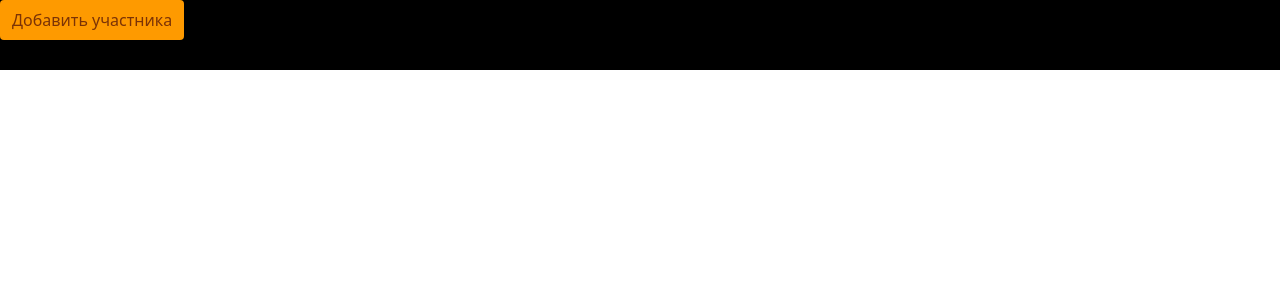
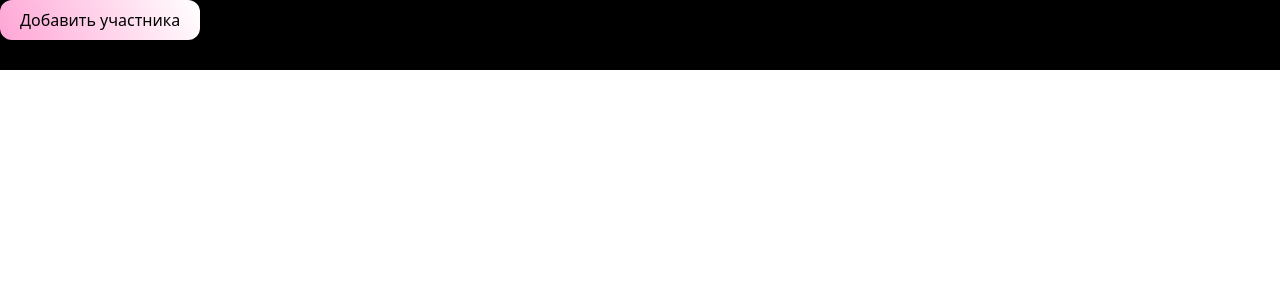
Before and after one commit to JaroslawChaykin/bungen, a React (Vite) app: page / in a window 1280 px wide. Shown: the top 300 px of the page. Built offline with nearby package versions, Linux system fonts and the light colour scheme.

Commit message:
new button style

```diff
--- a/src/shared/ui/BunButton/BunButton.jsx
+++ b/src/shared/ui/BunButton/BunButton.jsx
@@ -1,7 +1,7 @@
 export const BunButton = ({ children, ...rest }) => {
   return (
     <button
-      className="h-10 px-3 rounded-sm bg-amber-500 text-amber-900"
+      className="h-10 px-5 rounded-xl bg-linear-65 from-pink-300 to-white text-black"
       {...rest}
     >
       {children}
```
